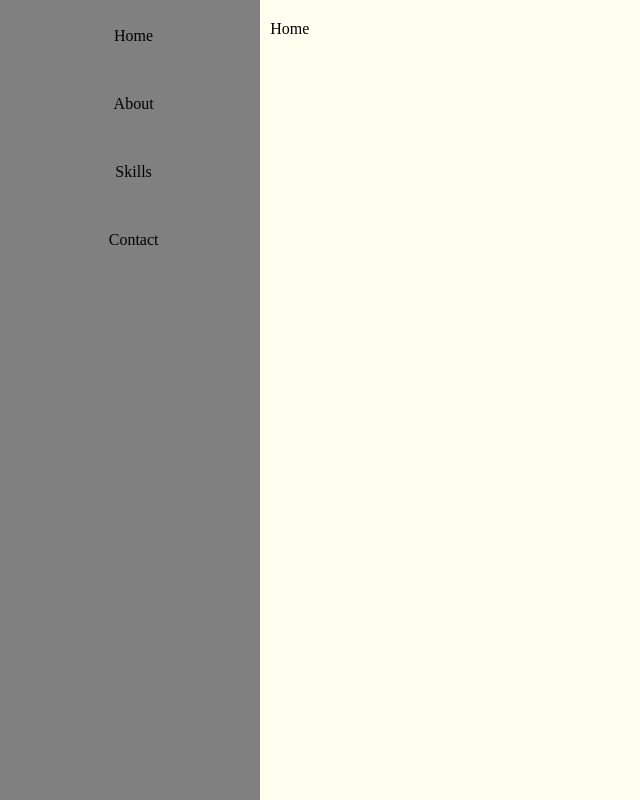
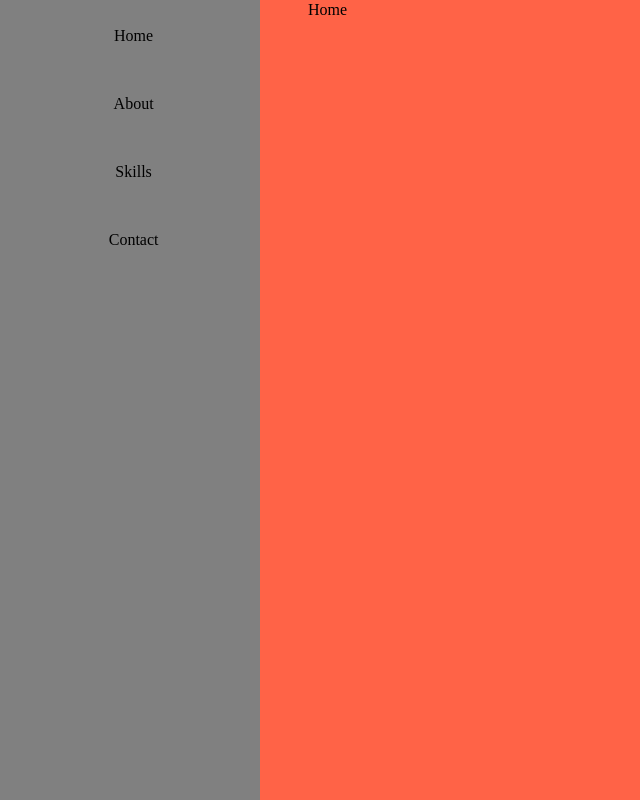
Before and after one commit to Tsepo-Matheleli/personal-portfolio, a plain HTML site: page index.html in a window 1280 px wide. Shown: the top 800 px of the page, without its empty margins (0-640 px from the left). Drawn offline with Linux system fonts and the light colour scheme.

Commit message:
Changed layout sizes for optimal space usage

```diff
--- a/styles/container-style.css
+++ b/styles/container-style.css
@@ -1,7 +1,10 @@
 *{
     padding: 0%;
     margin: 0%;
-    background-color: ivory;
+}
+
+body{
+    overflow: hidden;
 }
 
 .navigation{
@@ -9,29 +12,22 @@
     bottom: 0;
     float: center;
     position: fixed;
-    padding-bottom: 5px;
+    background-color: white;
 }
 
-#home{
-
+#home, #about, #skills, #contact {
     height: 100vh;
-}
-
-#about{
-    height: 100vh;
-}
-#skills{
-    height: 100vh;
-}
-#contact{
-    height: 100vh;
+    padding: 1px;
 }
 
 @media (min-width:580px){
-
+    body{
+        overflow: auto;
+    }
     .container{
         display: grid;
-        grid-template-areas: "N P";
+        grid-template-areas: "N P P P";
+        background-color: tomato;
     }
 
     .navigation{
@@ -40,36 +36,6 @@
 
     .pages{
         grid-area: P;
-        width: 78.5vw;
-        position: absolute;
-        right: 0;
-        grid-template-areas:
-        "h"
-        "a"
-        "s"
-        "c";
-        overflow: auto;
-        padding-left: 5px;
-        padding-top: 20px;
-        padding-bottom: 2px;
-        padding-right: 5px;
-    }
-
-    #home{
-        grid-area: h;
-        height: 100vh;
-    }
-
-    #about{
-        grid-area: a;
-        height: 100vh;
-    }
-    #skills{
-        grid-area: s;
-        height: 100vh;
-    }
-    #contact{
-        grid-area: c;
-        height: 100vh;
+        display: grid;
     }
 }
```
